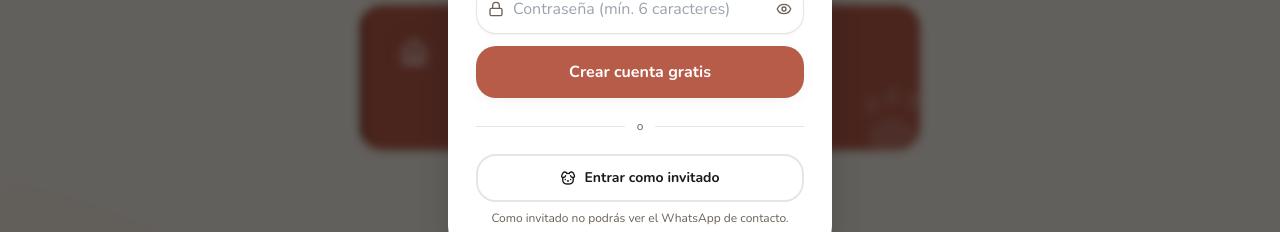
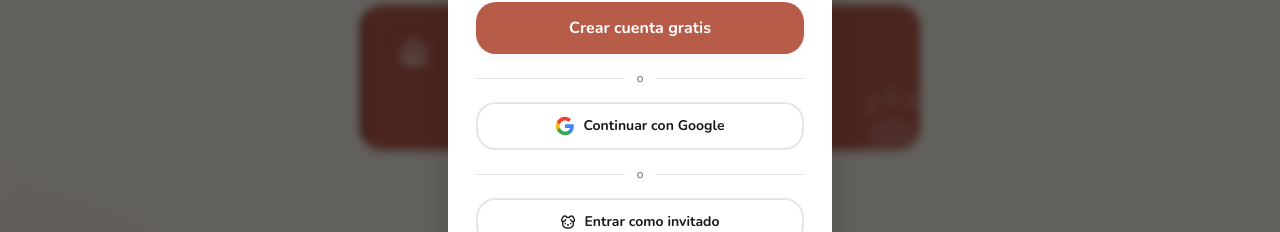
Before and after one commit to guido-gentili-eng/vecindog, a Next.js app: page / in a window 1280 px wide. Shown: the part 442-674 px from the top of the page. Built offline with nearby package versions, Linux system fonts and the light colour scheme; no server answers; the database is empty.

Commit message:
feat: login con Google (OAuth via Supabase)

```diff
--- a/components/AuthModal.tsx
+++ b/components/AuthModal.tsx
@@ -7,7 +7,7 @@ import { useAuth } from '@/contexts/AuthContext';
 type Step = 'form' | 'confirm';
 
 export default function AuthModal() {
-  const { hasChosen, loading, signIn, signUp, verifyOtp, resendConfirm, enterAsGuest } = useAuth();
+  const { hasChosen, loading, signIn, signUp, signInWithGoogle, verifyOtp, resendConfirm, enterAsGuest } = useAuth();
 
   const [mode,       setMode]       = useState<'login' | 'register'>('register');
   const [step,       setStep]       = useState<Step>('form');
@@ -188,7 +188,20 @@ export default function AuthModal() {
               </button>
             </form>
 
-            <div className="my-5 flex items-center gap-3">
+            <div className="my-4 flex items-center gap-3">
+              <div className="flex-1 border-t border-black/10" />
+              <span className="text-xs text-ink-muted">o</span>
+              <div className="flex-1 border-t border-black/10" />
+            </div>
+
+            {/* Google */}
+            <button type="button" onClick={signInWithGoogle}
+              className="flex w-full items-center justify-center gap-2 rounded-2xl border-2 border-black/10 bg-white py-3 text-sm font-bold text-ink transition hover:border-black/20 hover:bg-black/5">
+              <GoogleIcon className="h-5 w-5" />
+              Continuar con Google
+            </button>
+
+            <div className="my-4 flex items-center gap-3">
               <div className="flex-1 border-t border-black/10" />
               <span className="text-xs text-ink-muted">o</span>
               <div className="flex-1 border-t border-black/10" />
@@ -225,6 +238,17 @@ function tradError(msg: string): string {
   return msg;
 }
 
+function GoogleIcon({ className }: { className?: string }) {
+  return (
+    <svg viewBox="0 0 24 24" className={className} xmlns="http://www.w3.org/2000/svg">
+      <path d="M22.56 12.25c0-.78-.07-1.53-.2-2.25H12v4.26h5.92c-.26 1.37-1.04 2.53-2.21 3.31v2.77h3.57c2.08-1.92 3.28-4.74 3.28-8.09z" fill="#4285F4"/>
+      <path d="M12 23c2.97 0 5.46-.98 7.28-2.66l-3.57-2.77c-.98.66-2.23 1.06-3.71 1.06-2.86 0-5.29-1.93-6.16-4.53H2.18v2.84C3.99 20.53 7.7 23 12 23z" fill="#34A853"/>
+      <path d="M5.84 14.09c-.22-.66-.35-1.36-.35-2.09s.13-1.43.35-2.09V7.07H2.18C1.43 8.55 1 10.22 1 12s.43 3.45 1.18 4.93l2.85-2.22.81-.62z" fill="#FBBC05"/>
+      <path d="M12 5.38c1.62 0 3.06.56 4.21 1.64l3.15-3.15C17.45 2.09 14.97 1 12 1 7.7 1 3.99 3.47 2.18 7.07l3.66 2.84c.87-2.6 3.3-4.53 6.16-4.53z" fill="#EA4335"/>
+    </svg>
+  );
+}
+
 function PawIcon({ className }: { className?: string }) {
   return (
     <svg viewBox="0 0 32 32" className={className} fill="currentColor" aria-hidden="true">
--- a/contexts/AuthContext.tsx
+++ b/contexts/AuthContext.tsx
@@ -21,6 +21,7 @@ interface AuthCtx {
   clearCiudad:     () => void;
   signIn:          (email: string, pw: string) => Promise<string | null>;
   signUp:          (email: string, pw: string) => Promise<{ error: string | null; needsConfirm: boolean }>;
+  signInWithGoogle: () => Promise<void>;
   verifyOtp:       (email: string, token: string) => Promise<string | null>;
   resendConfirm:   (email: string) => Promise<void>;
   signOut:         () => Promise<void>;
@@ -86,6 +87,13 @@ export function AuthProvider({ children }: { children: ReactNode }) {
     return { error: null, needsConfirm: true };
   };
 
+  const signInWithGoogle = async () => {
+    await supabase.auth.signInWithOAuth({
+      provider: 'google',
+      options: { redirectTo: `${window.location.origin}/` },
+    });
+  };
+
   const verifyOtp = async (email: string, token: string): Promise<string | null> => {
     const { error } = await supabase.auth.verifyOtp({ email, token, type: 'signup' });
     return error?.message ?? null;
@@ -118,7 +126,7 @@ export function AuthProvider({ children }: { children: ReactNode }) {
       hasCity:         !!ciudad,
       setCiudad,
       clearCiudad,
-      signIn, signUp, verifyOtp, resendConfirm, signOut, enterAsGuest,
+      signIn, signUp, signInWithGoogle, verifyOtp, resendConfirm, signOut, enterAsGuest,
     }}>
       {children}
     </AuthContext.Provider>
```
